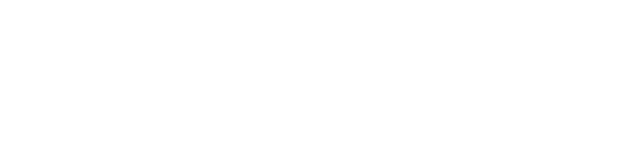
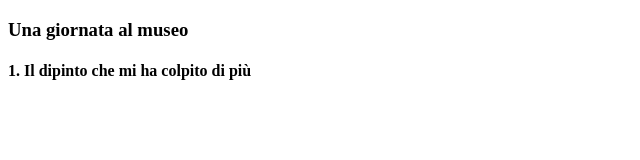
Before and after one commit to elisadepedrini/htmlcss-hello, a plain HTML site: page index.html in a window 1280 px wide. Shown: the whole page, without its empty margins (0-640 px from the left). Drawn offline with Linux system fonts and the light colour scheme.

Commit message:
Add initial h3 and h4 structure

```diff
--- a/index.html
+++ b/index.html
@@ -6,6 +6,7 @@
     <title>Document</title>
 </head>
 <body>
-
+    <h3>Una giornata al museo</h3>
+    <h4>1. Il dipinto che mi ha colpito di più</h4>
 </body>
 </html>
```
